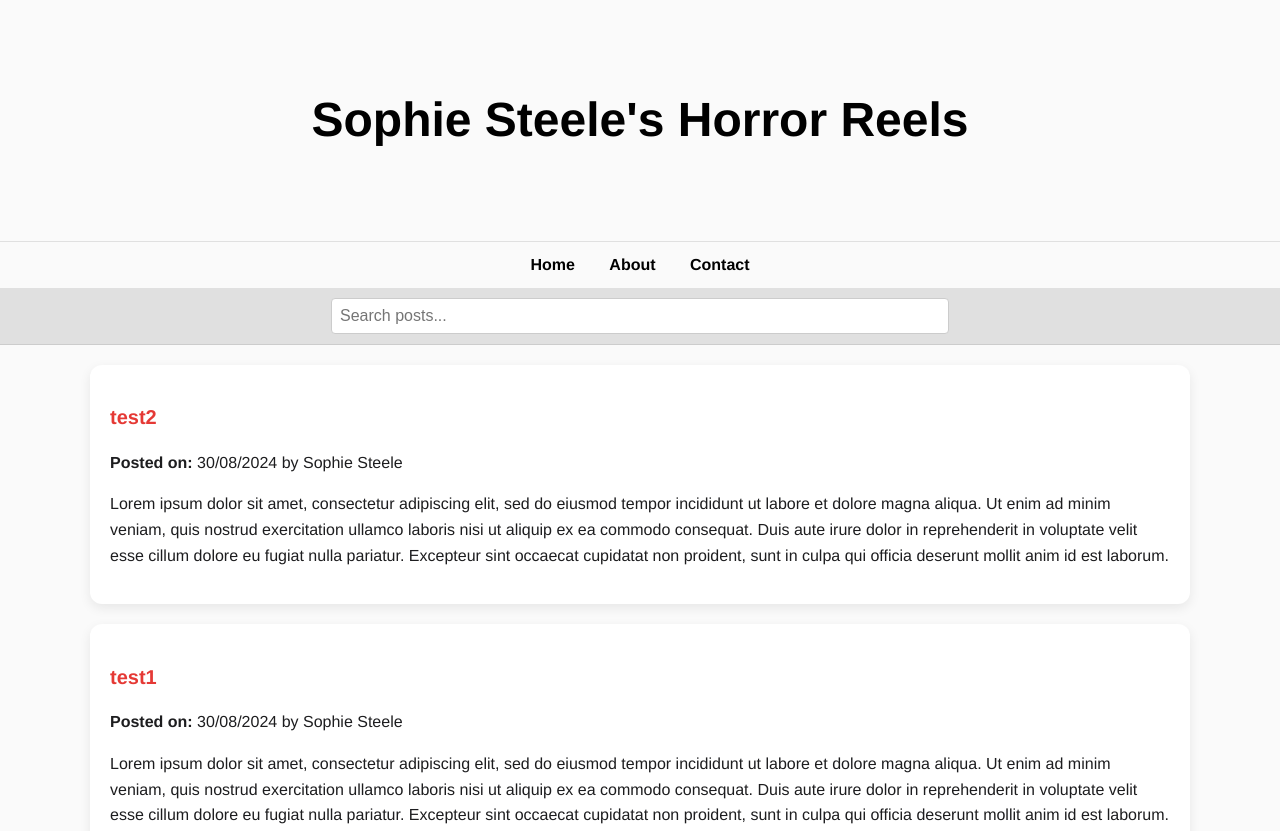
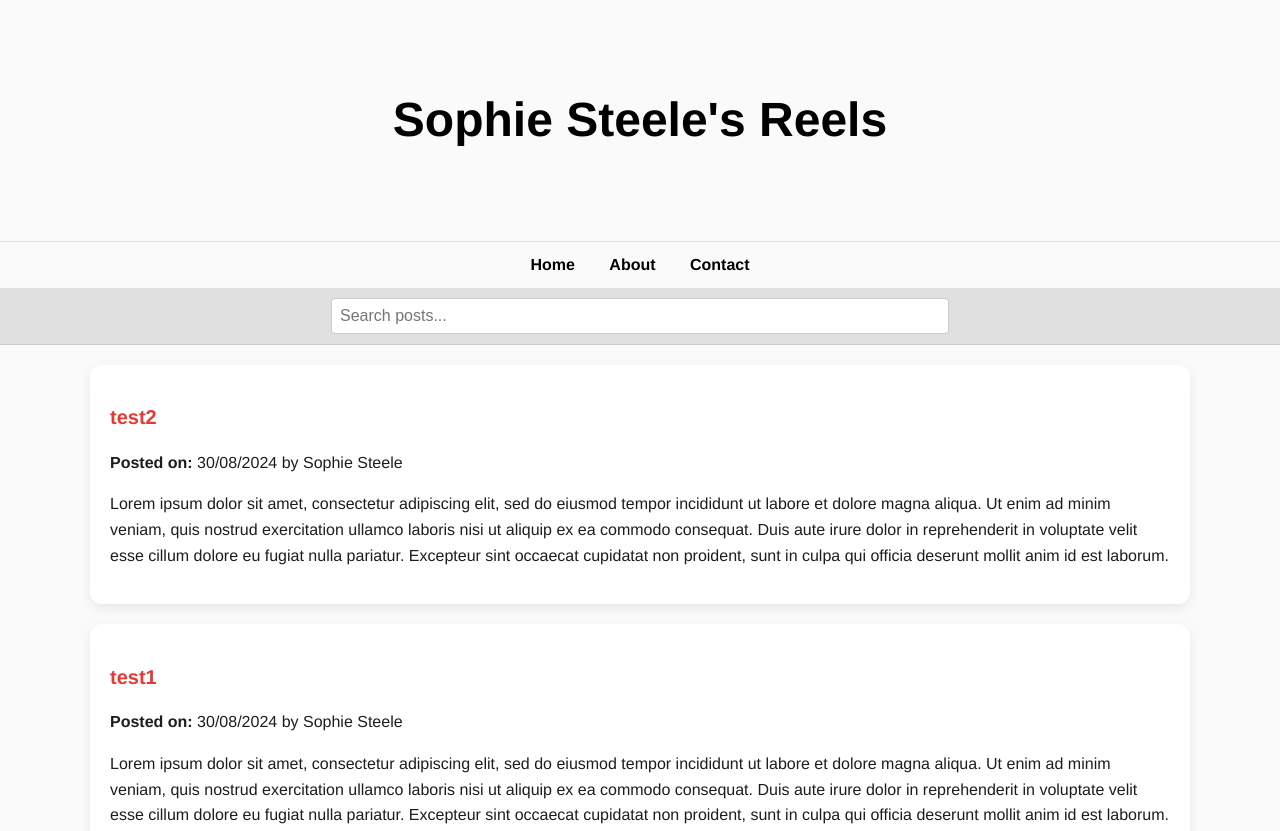
Before and after one commit to jjdaggett750/SophieSteeleHorrorReels, a website: page index.html in a window 1280 px wide. Shown: the top 831 px of the page. Drawn offline with Linux system fonts and the light colour scheme; a web font is replaced by a local one.

Commit message:
Update index.html

```diff
--- a/index.html
+++ b/index.html
@@ -275,7 +275,7 @@
 
         <!-- Header -->
         <header class="fade-in">
-            <h1>Sophie Steele's Horror Reels</h1>
+            <h1>Sophie Steele's Reels</h1>
         </header>
 
         <!-- Navigation Menu -->
```
